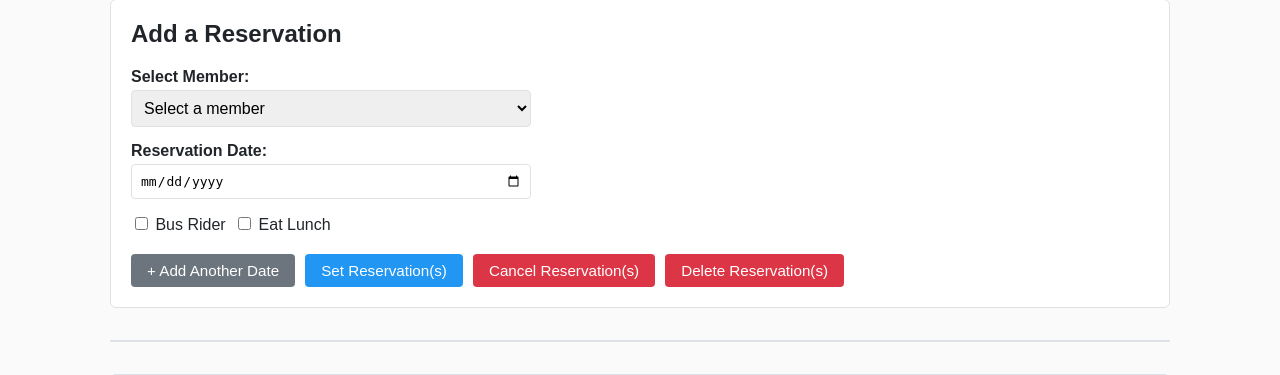
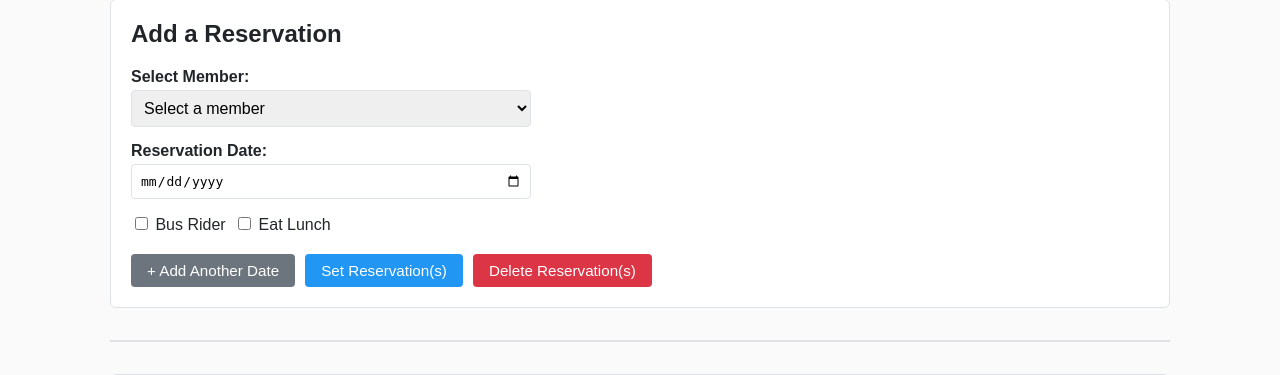
Before and after one commit to aaclay1/ksc, a PHP site: page /reservations.php in a window 1280 px wide. Shown: the part 133-508 px from the top of the page. Run offline with PHP 8.4, Linux system fonts and the light colour scheme; data that the repository does not hold is empty; some libraries are stand-ins or nearby versions.

Commit message:
hide cancelation button

```diff
--- a/reservations.php
+++ b/reservations.php
@@ -27,7 +27,7 @@ require_once __DIR__ . '/includes/header.php';
         <div class="button-group">
             <button type="button" id="addDateRow" class="secondary">+ Add Another Date</button>
             <button type="submit" class="set-button">Set Reservation(s)</button>
-            <button type="button" id="cancelReservations" class="delete-button">Cancel Reservation(s)</button>
+            <button type="button" id="cancelReservations" class="delete-button" style="display:none;">Cancel Reservation(s)</button>
             <button type="button" id="deleteReservations" class="delete-button">Delete Reservation(s)</button>
         </div>
     </form>
```
